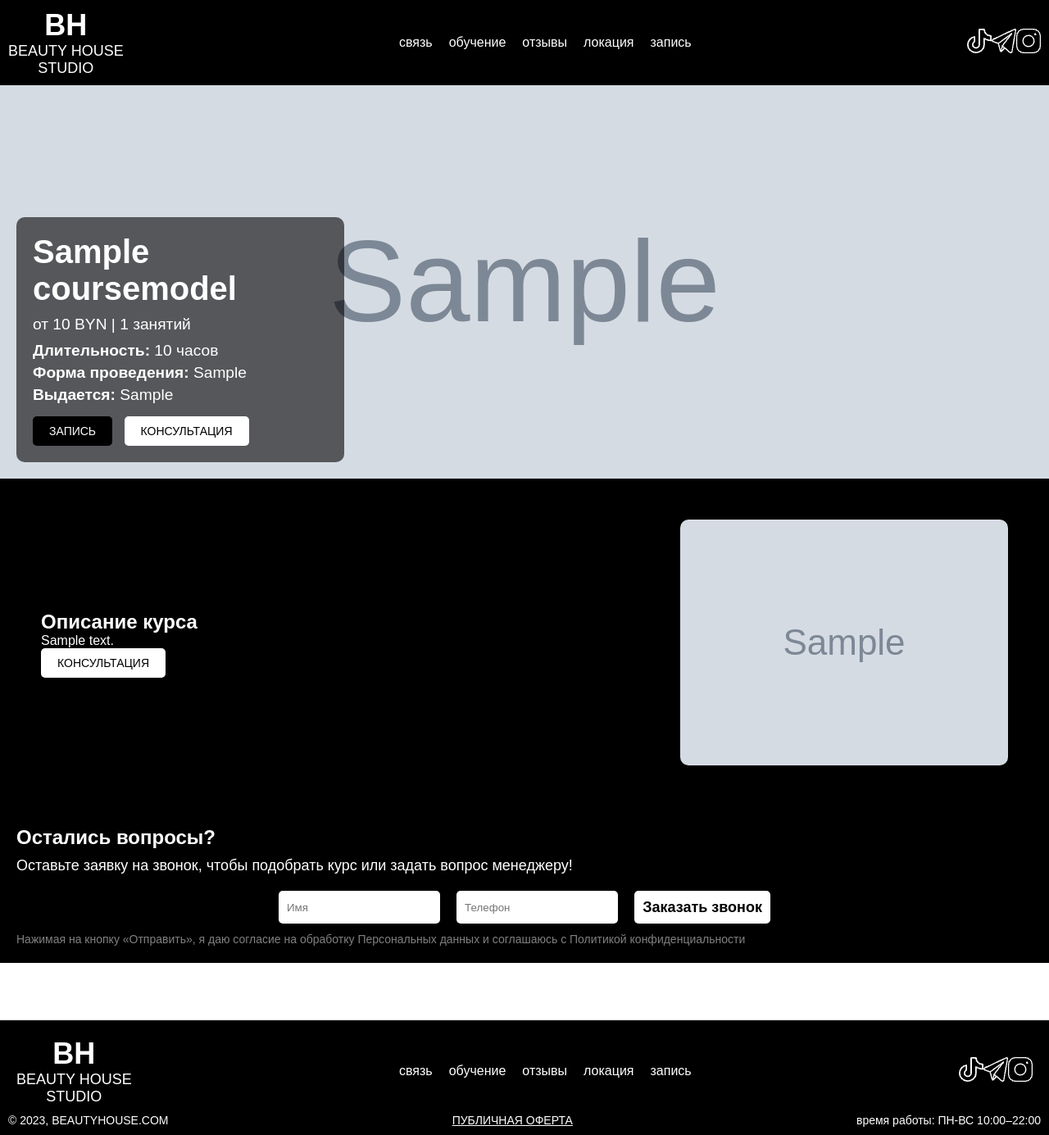
After one commit to flesm/dj_salon, a Django app: page /course/1/ in a window 1280 px wide. The commit adds this page. Shown: the whole page at 82% size. Run offline with Django 4.2, Linux system fonts and the light colour scheme; tables that the repository leaves empty hold one stand-in row (values such as "Sample post"); grey boxes marked "Sample" are stand-in pictures.

Commit message:
personal page for every course

```diff
--- a/bhsaloon/salon/static/salon/css/styles.css
+++ b/bhsaloon/salon/static/salon/css/styles.css
@@ -62,6 +62,7 @@ html {
   color: white;
   font-family: Arial, sans-serif;
   padding: 20px;
+  margin-bottom: 70px;
 }
 
 /* Стили для заголовка и подзаголовка в футере */
@@ -371,8 +372,124 @@ iframe {
 a.logo-link {
     color: inherit;
     text-decoration: none;
+}
 
 a.logo-link:visited {
     color: inherit;
     text-decoration: none;
 }
+
+.course-header {
+    position: relative;
+    display: flex;
+    justify-content: flex-start;
+    align-items: flex-end;
+    height: 60vh;
+    background-color: #333;
+    color: white;
+}
+
+.course-image2 {
+    width: 100%;
+    height: 100%;
+    object-fit: cover;
+}
+
+.course-info2 {
+    position: absolute;
+    bottom: 20px;
+    left: 20px;
+    background-color: rgba(0, 0, 0, 0.6);
+    padding: 20px;
+    border-radius: 10px;
+    max-width: 400px;
+}
+
+.course-info2 h1 {
+    font-size: 2.5rem;
+}
+
+.course-info2 p {
+    font-size: 1.2rem;
+    margin: 10px 0;
+}
+
+.course-details p {
+    margin: 5px 0;
+}
+
+.course-buttons {
+    margin-top: 15px;
+}
+
+.btn {
+    padding: 10px 20px;
+    margin-right: 10px;
+    border: none;
+    cursor: pointer;
+    border-radius: 5px;
+}
+
+.btn-primary {
+    background-color: #000;
+    color: white;
+}
+
+.btn-secondary {
+    background-color: #fff;
+    color: #000;
+}
+
+/* Course Description Section */
+.course-description {
+    display: flex;
+    justify-content: space-between;
+    align-items: center;
+    padding: 50px;
+    background-color: #000;
+    color: white;
+}
+
+.description-text {
+    flex: 1;
+    padding-right: 30px;
+}
+
+.description-image img {
+    max-width: 500px;
+    border-radius: 10px;
+    object-fit: cover;
+}
+
+/* Recommended Courses Section */
+.recommended-courses {
+    padding: 50px;
+    background-color: #fff;
+    text-align: center;
+}
+
+.recommended-courses h2 {
+    margin-bottom: 30px;
+}
+
+.courses-list {
+    display: flex;
+    justify-content: space-around;
+    margin-bottom: 30px;
+}
+
+.course-card2 {
+    background-color: #f1f1f1;
+    padding: 20px;
+    border-radius: 10px;
+    text-align: left;
+    width: 300px;
+}
+
+.course-card2 h3 {
+    margin-bottom: 15px;
+}
+
+.course-card2 p {
+    margin-bottom: 10px;
+}
--- a/bhsaloon/salon/templates/salon/all_courses.html
+++ b/bhsaloon/salon/templates/salon/all_courses.html
@@ -7,7 +7,7 @@
 
 {% block content %}
     <div class="all-courses">
-        <h2>все программы обучения</h2>
+        <h2>Все программы обучения</h2>
     </div>
 
     {% include 'salon/includes/mini_course.html' %}
--- a/bhsaloon/salon/templates/salon/base.html
+++ b/bhsaloon/salon/templates/salon/base.html
@@ -20,8 +20,7 @@
         {% endblock content%}
     </div>
 
-    <div class="footer-top">
-
+    <div id="contact" class="footer-top">
         <h3 class="footer-title">Остались вопросы?</h3>
         <p class="footer-subtitle">Оставьте заявку на звонок, чтобы подобрать курс или задать вопрос менеджеру!</p>
         <div class="footer-inputs">
@@ -31,6 +30,7 @@
         </div>
         <small class="footer-small">Нажимая на кнопку «Отправить», я даю согласие на обработку Персональных данных и соглашаюсь с Политикой конфиденциальности</small>
     </div>
+
     <div class="footer-low">
         {% include 'salon/includes/header.html' %}
 
--- /dev/null
+++ b/bhsaloon/salon/templates/salon/course_detail.html
@@ -0,0 +1,42 @@
+{% extends 'salon/base.html' %}
+{% load static %}
+
+
+{% block title %}
+Курс {{ course.main_name }}
+{% endblock %}
+
+{% block content %}
+    <div class="course-header">
+        <img src="{{ course.big_img.url }}" alt="Course Image" class="course-image2">
+        <div class="course-info2">
+            <h1>{{course.main_name}}</h1>
+            <p>от {{course.cost}} BYN | {{course.lessons_num}} занятий</p>
+            <div class="course-details">
+                <p><strong>Длительность:</strong> {{course.duration}} часов</p>
+                <p><strong>Форма проведения:</strong> {{course.event_form}}</p>
+                <p><strong>Выдается:</strong> {{course.issue}}</p>
+            </div>
+            <div class="course-buttons">
+                <button class="btn btn-primary">Запись</button>
+                <a href="#contact">
+                    <button class="btn btn-secondary">Консультация</button>
+                </a>
+            </div>
+        </div>
+    </div>
+
+    <!-- Course Description -->
+    <div class="course-description">
+        <div class="description-text">
+            <h2>Описание курса</h2>
+            <p>{{course.description}}</p>
+            <a href="#contact">
+                <button class="btn btn-secondary">Консультация</button>
+            </a>
+        </div>
+        <div class="description-image">
+            <img src="{{ course.mid_img.url }}" alt="Description Image">
+        </div>
+    </div>
+{% endblock %}
--- a/bhsaloon/salon/templates/salon/includes/header.html
+++ b/bhsaloon/salon/templates/salon/includes/header.html
@@ -12,8 +12,8 @@
     <ul class="nav-links">
       <li><a href="#contact">связь</a></li>
       <li><a href="{% url 'courses' %}">обучение</a></li>
-      <li><a href="#reviews">отзывы</a></li>
-      <li><a href="#location">локация</a></li>
+      <li><a href="{% url 'home' %}#reviews">отзывы</a></li>
+      <li><a href="{% url 'home' %}#location">локация</a></li>
       <li><a href="#">запись</a></li>
     </ul>
     <div class="icons">
--- a/bhsaloon/salon/templates/salon/includes/mini_course.html
+++ b/bhsaloon/salon/templates/salon/includes/mini_course.html
@@ -18,8 +18,10 @@
             <p>{{ course.course_includes }}</p>
             <p class="course-price">от {{ course.cost }} BYN</p>
             <div class="btn-group">
-                <button class="btn">Консультация</button>
-                <button class="btn btn-outline">Программа обучения</button>
+                <a href="#contact"><button class="btn">Консультация</button></a>
+                <a href="{% url 'course_detail' course.id %}">
+                    <button class="btn btn-outline">Программа обучения</button>
+                </a>
             </div>
         </div>
     </div>
--- a/bhsaloon/salon/urls.py
+++ b/bhsaloon/salon/urls.py
@@ -4,4 +4,5 @@ from salon import views
 urlpatterns = [
     path('', views.index, name='home'),
     path('courses/', views.all_courses, name='courses'),
+    path('course/<int:course_id>/', views.course_detail, name='course_detail'),
 ]
--- a/bhsaloon/salon/views.py
+++ b/bhsaloon/salon/views.py
@@ -1,5 +1,5 @@
 from django.http import HttpResponse, HttpResponseNotFound
-from django.shortcuts import render
+from django.shortcuts import render, get_object_or_404
 
 from salon.models import CourseModel
 
@@ -20,3 +20,8 @@ def mini_courses(request):
 def all_courses(request):
     courses = CourseModel.objects.all()
     return render(request, 'salon/all_courses.html', {'courses': courses})
+
+
+def course_detail(request, course_id):
+    course = get_object_or_404(CourseModel, id=course_id)
+    return render(request, 'salon/course_detail.html', {'course': course})
```
Also changed, not shown: bhsaloon/salon/templates/salon/index.html (+6 -9 lines), dop/ылао.txt (deleted, +0 -14 lines).
